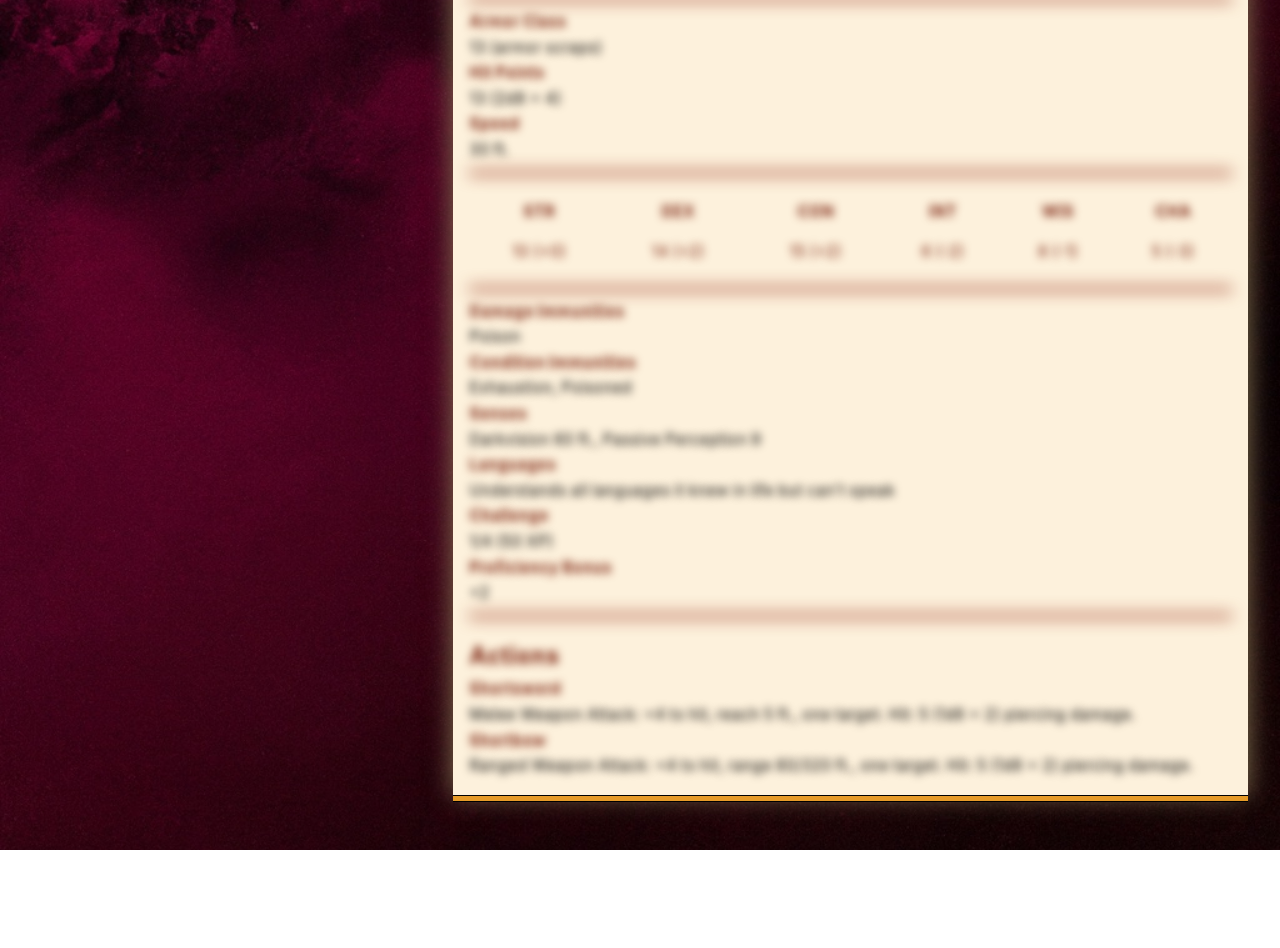
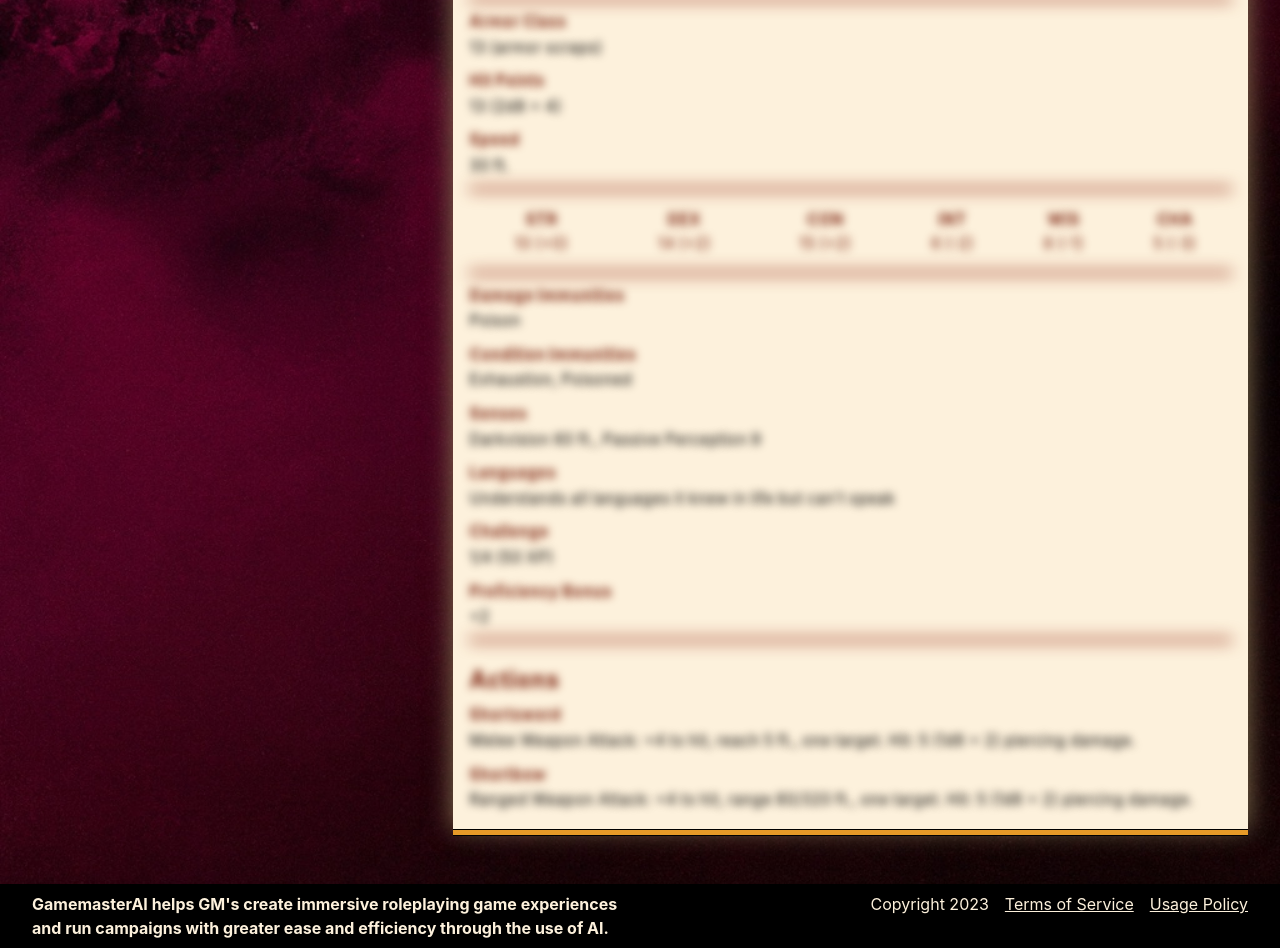
Before and after one commit to gthayer/gamemasterai, a Next.js app: page / in a window 1280 px wide. Shown: the part 320-1268 px from the top of the page. Before the commit the page ends 1170 px from the top, so only its background shows below. Built offline with nearby package versions, Linux system fonts and the light colour scheme; no server answers.

Commit message:
add the footer

```diff
--- /dev/null
+++ b/components/footer/index.js
@@ -0,0 +1,29 @@
+import Image from 'next/image';
+import Link from "next/link";
+
+export default function Footer() {
+	return (
+		<header className="w-full bg-black text-tan py-2">
+			<div className="container lg:flex px-8">
+				<div className="w-full lg:w-6/12 text-center lg:text-left">
+					<strong>GamemasterAI helps GM's create immersive roleplaying game experiences and run campaigns with greater ease and efficiency through the use of AI.</strong>
+				</div>
+				<div className="w-full lg:w-6/12 text-center lg:text-right mt-4 lg:mt-0">
+					<span>
+						Copyright 2023
+					</span>
+					<span className="ml-4">
+						<Link href="/terms-of-service">
+							Terms of Service
+						</Link>
+					</span>
+					<span className="ml-4">
+						<Link href="/usage-policy">
+							Usage Policy
+						</Link>
+					</span>
+				</div>
+			</div>
+		</header>
+	)
+}
--- a/components/statBlockGenerator/StatBlockGenerator.module.css
+++ b/components/statBlockGenerator/StatBlockGenerator.module.css
@@ -37,6 +37,7 @@
 .statBlockGenerator th,
 .statBlockGenerator td {
 	border: none;
+	padding: 0;
 }
 
 .statBlockGenerator p {
--- a/components/statBlockGenerator/statBlocks/StatBlock.module.css
+++ b/components/statBlockGenerator/statBlocks/StatBlock.module.css
@@ -32,7 +32,7 @@
 }
 .statBlock h4{
 	color: #7A200D;
-	margin: 0 0.5rem 0 0;
+	margin: 0.5rem 0 0 0;
 }
 
 .statBlock h4,
@@ -55,7 +55,6 @@
 	width: 100%;
 	text-align: center;
 	color: #922610;
-	grid: ;
 }
 
 .statBlock td {
--- a/pages/index.js
+++ b/pages/index.js
@@ -2,6 +2,7 @@ import Head from "next/head";
 import styles from '../styles/Home.module.css';
 import StatBlockGenerator from "../components/statBlockGenerator";
 import Header from "../components/header";
+import Footer from "../components/footer";
 
 export default function Home() {
   return (
@@ -19,6 +20,8 @@ export default function Home() {
           <StatBlockGenerator/>
         </div>
       </main>
+
+      <Footer/>
     </div>
   );
 }
```
Also changed, not shown: lib/modelRequests/skeleton.js.
